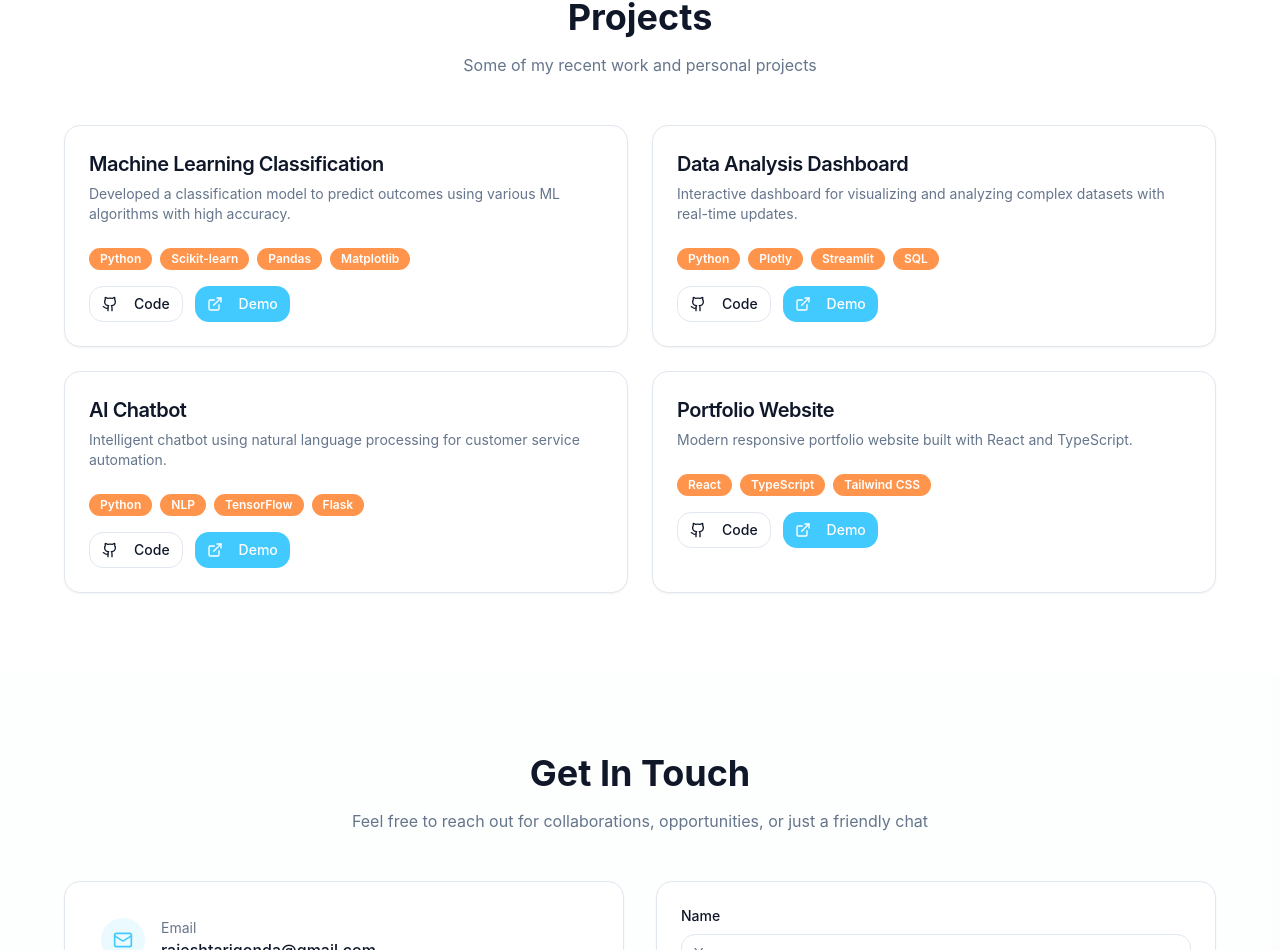
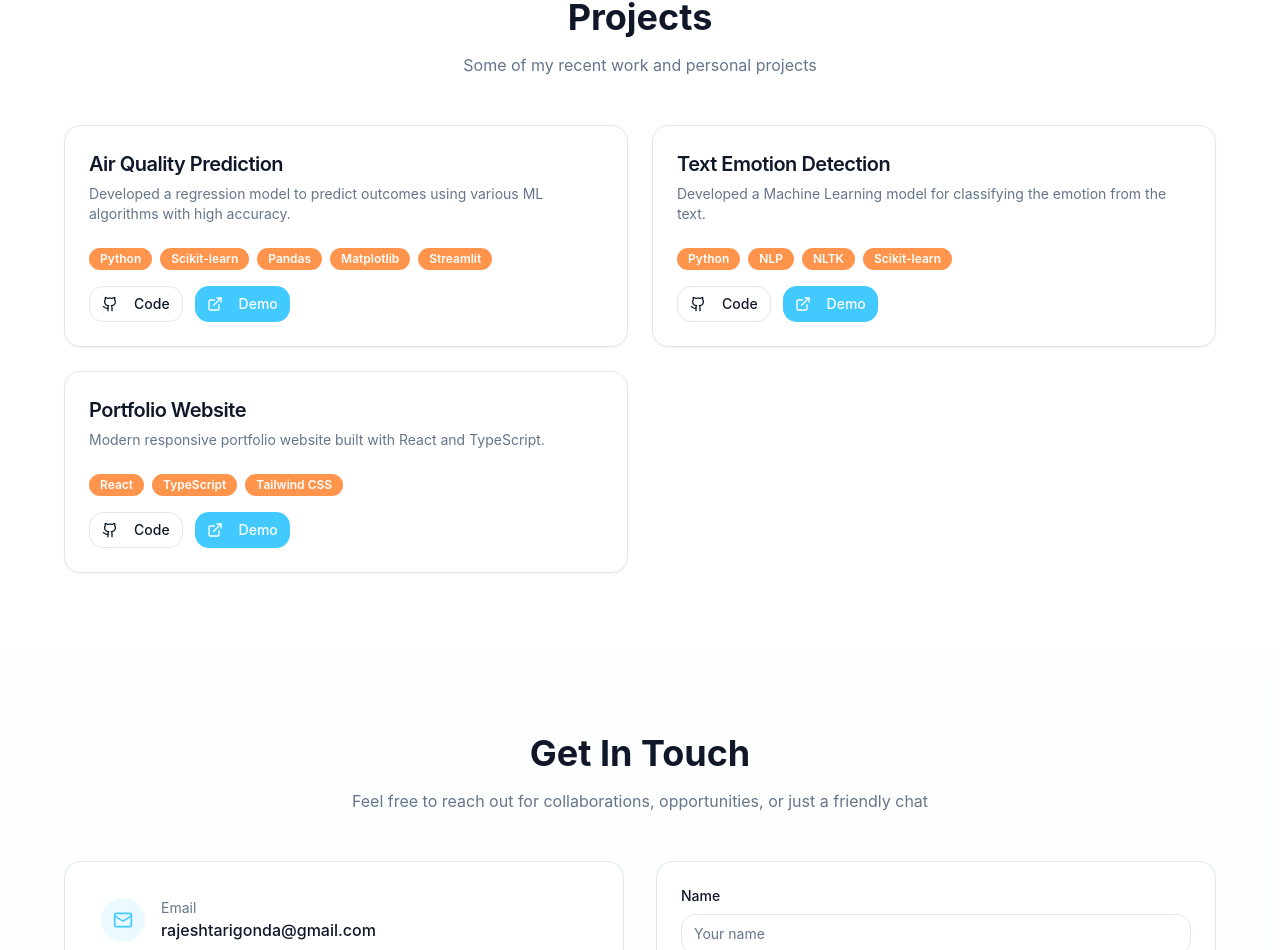
Before and after one commit to rajesh1835/rajesh-ai-splash, a React (Vite) app: page / in a window 1280 px wide. Shown: the part 2881-3831 px from the top of the page. Built offline with nearby package versions, Linux system fonts and the light colour scheme.

Commit message:
Update Projects.tsx

```diff
--- a/src/components/Projects.tsx
+++ b/src/components/Projects.tsx
@@ -5,31 +5,25 @@ import { Github, ExternalLink } from "lucide-react";
 
 const projects = [
   {
-    title: "Machine Learning Classification",
-    description: "Developed a classification model to predict outcomes using various ML algorithms with high accuracy.",
-    technologies: ["Python", "Scikit-learn", "Pandas", "Matplotlib"],
-    github: "#",
+    title: "Air Quality Prediction",
+    description: "Developed a regression model to predict outcomes using various ML algorithms with high accuracy.",
+    technologies: ["Python", "Scikit-learn", "Pandas", "Matplotlib", "Streamlit"],
+    github: "https://github.com/rajesh1835/Air-Quality-Prediction-.git",
     demo: "#"
   },
+
   {
-    title: "Data Analysis Dashboard",
-    description: "Interactive dashboard for visualizing and analyzing complex datasets with real-time updates.",
-    technologies: ["Python", "Plotly", "Streamlit", "SQL"],
-    github: "#",
-    demo: "#"
-  },
-  {
-    title: "AI Chatbot",
-    description: "Intelligent chatbot using natural language processing for customer service automation.",
-    technologies: ["Python", "NLP", "TensorFlow", "Flask"],
-    github: "#",
+    title: "Text Emotion Detection",
+    description: "Developed a Machine Learning model for classifying the emotion from the text.",
+    technologies: ["Python", "NLP", "NLTK", "Scikit-learn"],
+    github: "https://github.com/rajesh1835/Text-Emotion-Detection.git",
     demo: "#"
   },
   {
     title: "Portfolio Website",
     description: "Modern responsive portfolio website built with React and TypeScript.",
     technologies: ["React", "TypeScript", "Tailwind CSS"],
-    github: "#",
+    github: "https://github.com/rajesh1835/rajesh-ai-splash.git",
     demo: "#"
   }
 ];
```
